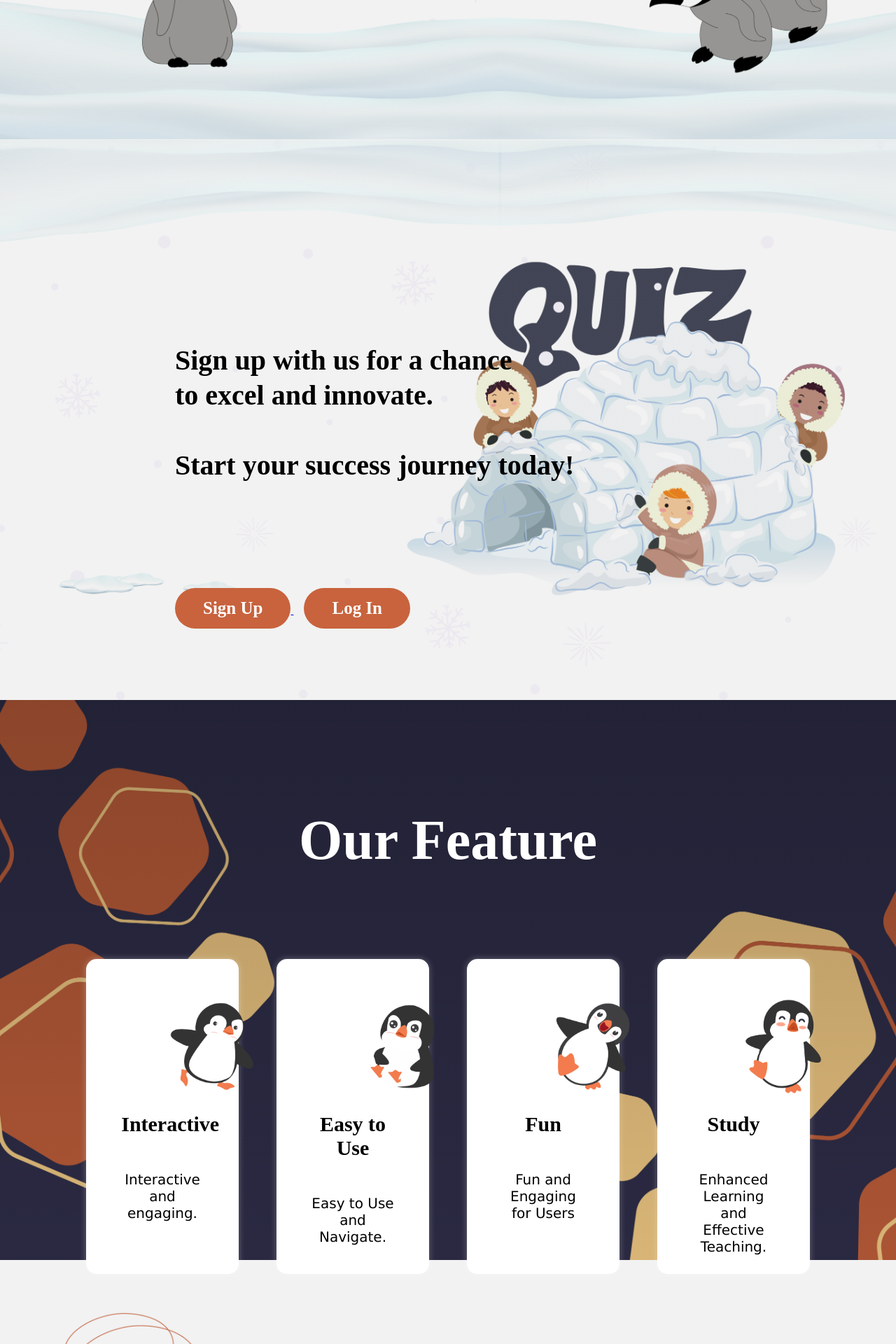
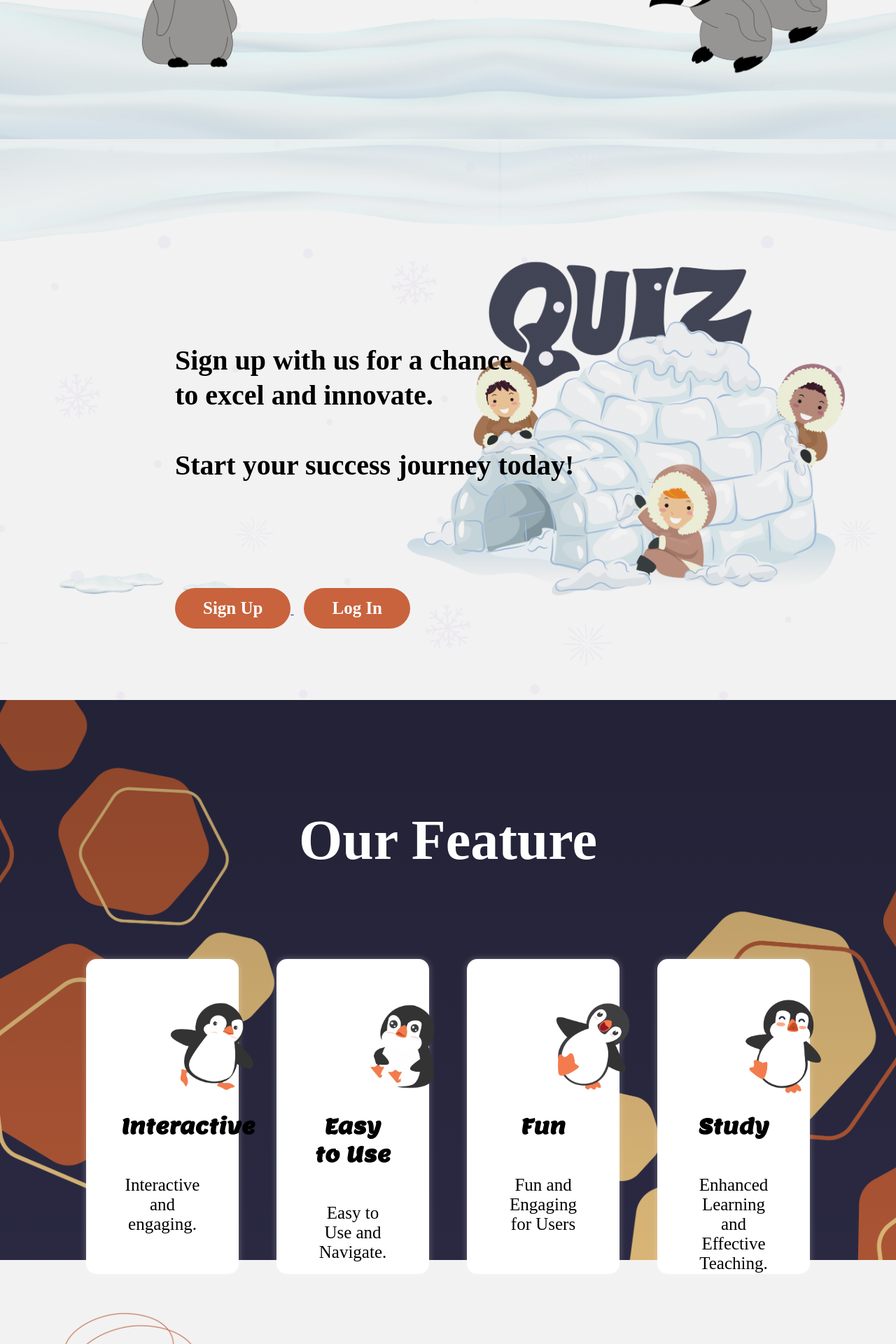
Before and after one commit to JackyKhoo0616/WEB_Assignment, a PHP site: page /html/index.html in a window 1280 px wide; the page is wider, and only the part inside the window is pictured. Shown: the part 600-2520 px from the top of that part at 70% size. Run offline with PHP 8.4, Linux system fonts and the light colour scheme.

Commit message:
re-organize file directory

```diff
--- a/index.css
+++ b/css/index.css
@@ -9,7 +9,7 @@
 	width: 100%;
 	height: 100vh;
 	background-image: linear-gradient(rgb(0, 0, 0, 0.05), rgb(0, 0, 0, 0.05)),
-		url(picture/pen.png);
+		url(../picture/pen.png);
 	background-size: cover;
 	background-position: center;
 }
@@ -27,6 +27,7 @@
 	color: #c8633d;
 	font-size: 120px;
 	margin-top: -50px;
+	font-family: "Lemon", serif;
 }
 .content p {
 	font-size: 25px;
@@ -63,7 +64,7 @@
 	width: 100%;
 	height: 100vh;
 	background-image: linear-gradient(rgb(0, 0, 0, 0.05), rgb(0, 0, 0, 0.05)),
-		url(picture/content.png);
+		url(../picture/content.png);
 	background-size: cover;
 	background-position: center;
 }
@@ -113,7 +114,7 @@
 	height: 100vh;
 	background-color: #31304d;
 	background-image: linear-gradient(rgb(0, 0, 0, 0.3), rgb(0, 0, 0, 0.15)),
-		url(picture/feature.png);
+		url(../picture/feature.png);
 	background-size: cover;
 	background-position: center;
 }
@@ -151,15 +152,15 @@
 	color: #000;
 	margin-bottom: 50px;
 	padding-top: 15px;
+	font-family: "Lemon", serif;
 }
 
 .feature-box p {
 	text-align: center;
-	font-size: 20px;
+	font-size: 25px;
 	color: #000;
 	margin-bottom: 50px;
-	font-family: "Lucida Sans", "Lucida Sans Regular", "Lucida Grande",
-		"Lucida Sans Unicode", Geneva, Verdana, sans-serif;
+	font-family: serif;
 }
 
 .feature-box img {
@@ -168,11 +169,30 @@
 	height: 150px;
 }
 
+.feature-container .feature-box:hover {
+	transform: scale(1.1);
+	transition: 0.5s ease;
+	background-color: #c8633d90;
+}
+
+.feature-container .feature-box:hover p {
+	color: #fff;
+}
+
+.feature-container .feature-box:hover h3 {
+	font-size: 35px;
+	color: #fff;
+}
+
+.feature-container .feature-box:hover img {
+	filter: drop-shadow(0 0 2px #fff);
+}
+
 .role {
 	width: 100%;
 	height: 100vh;
 	background-image: linear-gradient(rgb(0, 0, 0, 0.05), rgb(0, 0, 0, 0.05)),
-		url(picture/role.png);
+		url(../picture/role.png);
 	background-size: cover;
 	background-position: center;
 }
--- a/login.css
+++ b/css/login.css
@@ -11,7 +11,7 @@ body {
 	align-items: center;
 	min-height: 100vh;
 	background: linear-gradient(rgba(0, 0, 0, 0.5), rgba(0, 0, 0, 0.7)),
-		url(picture/login.png) no-repeat;
+		url(../picture/login.png) no-repeat;
 	background-size: cover;
 	background-position: center;
 }
--- a/nav.css
+++ b/css/nav.css
@@ -79,6 +79,7 @@
 	font-weight: 500;
 	padding-top: 5px;
 	padding-bottom: 5px;
+	font-size: 18px;
 }
 
 .navbar ul li:hover .sub-menu ul li:hover::after {
--- a/index.html
+++ b/html/index.html
@@ -8,16 +8,22 @@
 			href="https://unpkg.com/boxicons@2.1.4/css/boxicons.min.css"
 			rel="stylesheet"
 		/>
-		<link rel="stylesheet" href="index.css" />
-		<link rel="stylesheet" href="nav.css" />
-		<link rel="stylesheet" href="footer.css" />
+		<link rel="preconnect" href="https://fonts.googleapis.com" />
+		<link rel="preconnect" href="https://fonts.gstatic.com" crossorigin />
+		<link
+			href="https://fonts.googleapis.com/css2?family=Lemon&display=swap"
+			rel="stylesheet"
+		/>
+		<link rel="stylesheet" href="../css/index.css" />
+		<link rel="stylesheet" href="../css/nav.css" />
+		<link rel="stylesheet" href="../css/footer.css" />
 	</head>
 	<body>
 		<!-- navigational bar -->
 		<div class="banner">
 			<div class="navbar">
 				<a href="#">
-					<img src="picture/logo.png" class="logo" />
+					<img src="../picture/logo.png" class="logo" />
 				</a>
 				<ul>
 					<li><a href="#">Home</a></li>
--- a/login.html
+++ b/html/login.html
@@ -4,14 +4,14 @@
 		<meta charset="UTF-8" />
 		<meta name="viewport" content="width=device-width, initial-scale=1.0" />
 		<title>Login</title>
-		<link rel="stylesheet" href="login.css" />
+		<link rel="stylesheet" href="../css/login.css" />
 		<link
 			href="https://unpkg.com/boxicons@2.1.4/css/boxicons.min.css"
 			rel="stylesheet"
 		/>
 	</head>
 	<body>
-		<img src="picture/logo.png" class="header-img" />
+		<img src="../picture/logo.png" class="header-img" />
 		<div class="wrapper">
 			<form action="#">
 				<h1>Login</h1>
```
Also changed, not shown: other parts of html/index.html (+11 -11 lines), css/adminDashboard.css (renamed from adminDashboard.css, +11 -9 lines), html/adminDashboard.html (renamed from adminDashboard.html, +16 -21 lines), css/footer.css (renamed from footer.css), php/connection.php (renamed from Connection.php), php/registrationTest.php (renamed from RegistrationTest.php), test.txt (deleted).
